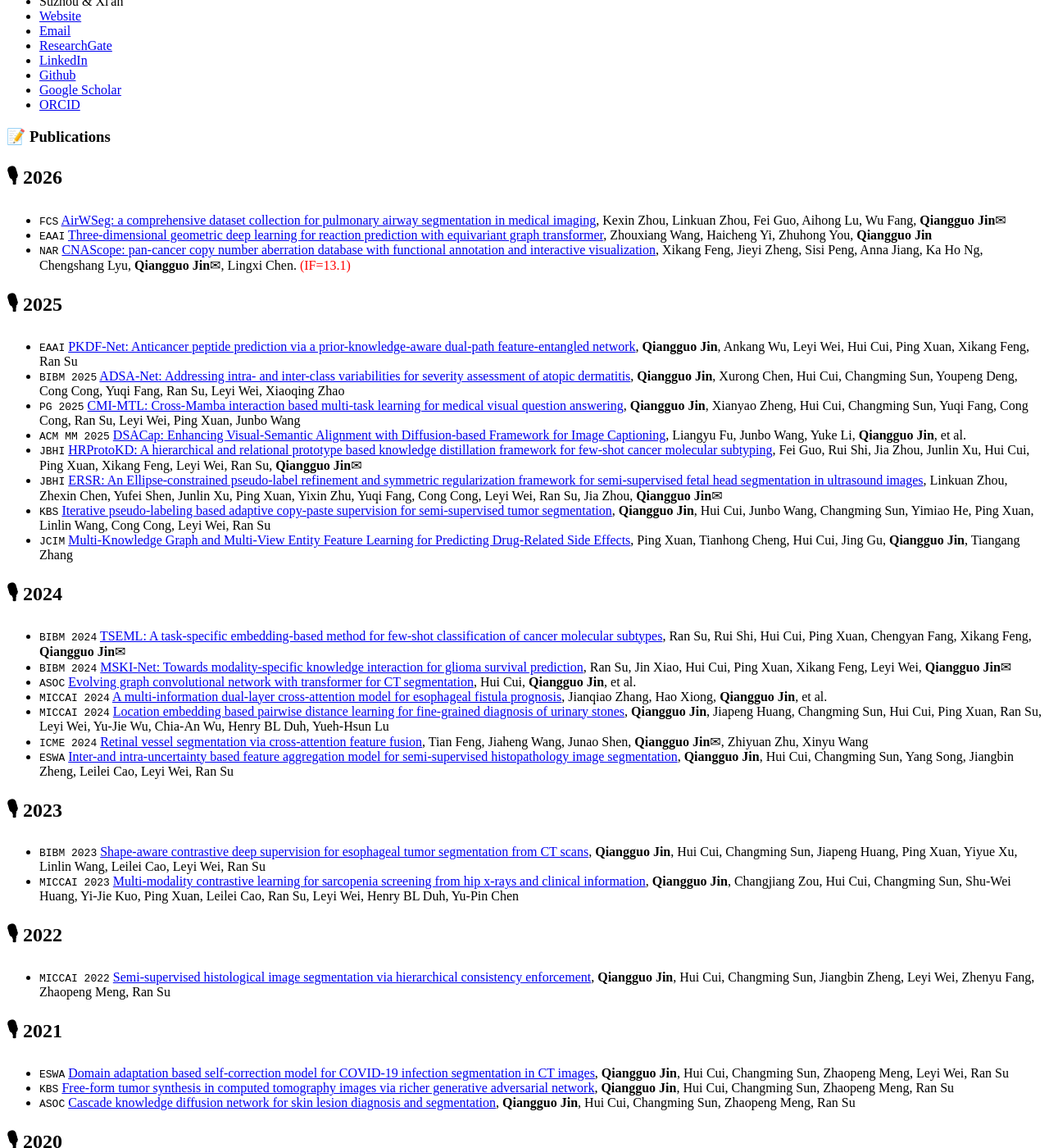
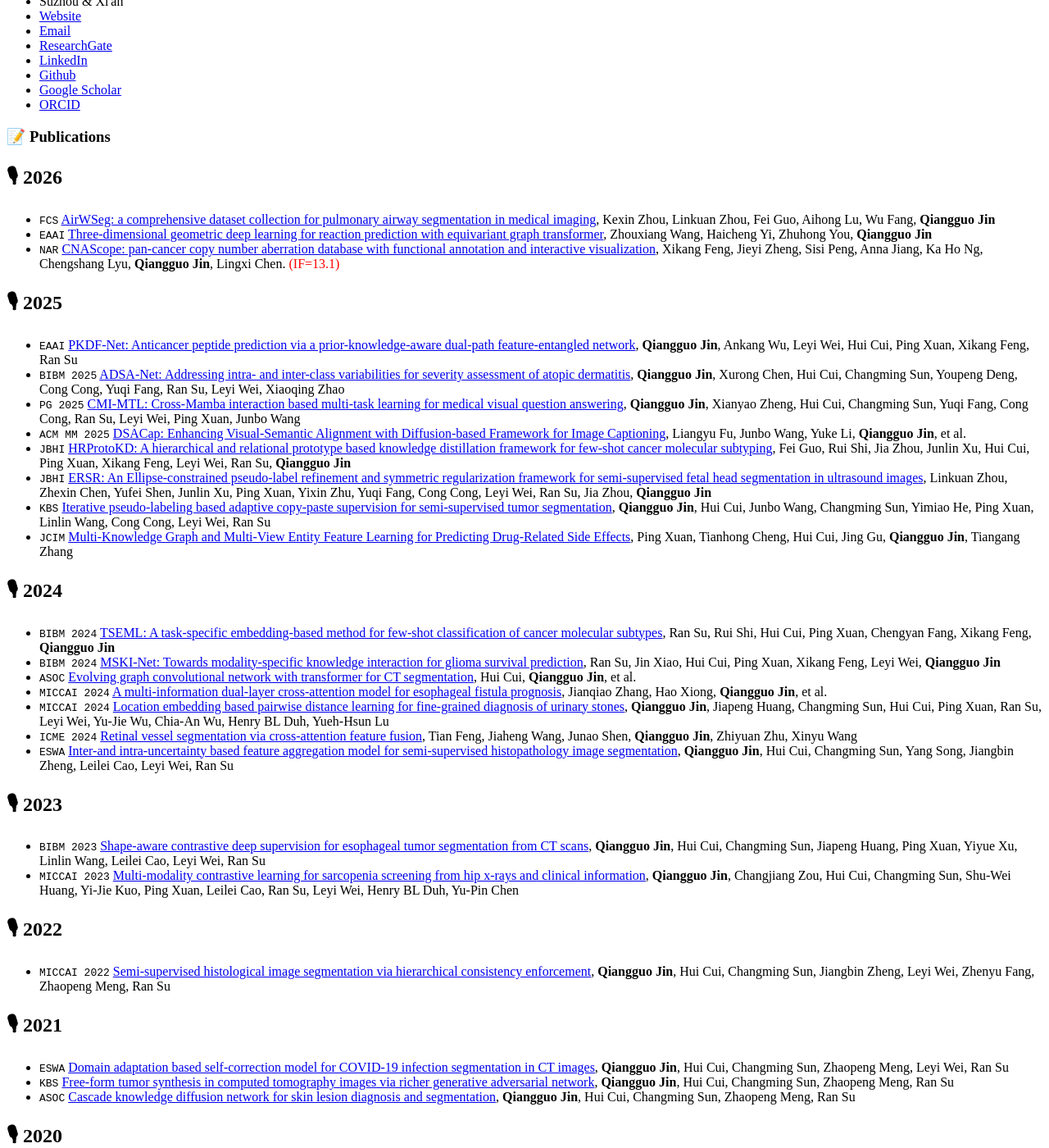
Before and after one commit to qgking/qgking.github.io, a Jekyll site: the page built from _pages/includes/pub.md, in a window 1280 px wide and 1400 px high, scrolled down 606 px. Shown: the whole window at 82% size. Built offline with Jekyll 4.4.1, drawn with Linux system fonts in a browser that asks for light colours; our own code applies the rules of GitHub Pages for plain Markdown files.

Commit message:
update pub

```diff
--- a/_pages/includes/pub.md
+++ b/_pages/includes/pub.md
@@ -1,27 +1,27 @@
 
 # 📝 Publications
 ## 🎙 2026
-- ``FCS`` [AirWSeg: a comprehensive dataset collection for pulmonary airway segmentation in medical imaging](https://link.springer.com/article/10.1007/s11704-025-41308-1), Kexin Zhou, Linkuan Zhou, Fei Guo, Aihong Lu, Wu Fang, **Qiangguo Jin**✉
+- ``FCS`` [AirWSeg: a comprehensive dataset collection for pulmonary airway segmentation in medical imaging](https://link.springer.com/article/10.1007/s11704-025-41308-1), Kexin Zhou, Linkuan Zhou, Fei Guo, Aihong Lu, Wu Fang, **Qiangguo Jin**
 - ``EAAI`` [Three-dimensional geometric deep learning for reaction prediction with equivariant graph transformer](https://www.sciencedirect.com/science/article/pii/S0952197625028817), Zhouxiang Wang, Haicheng Yi, Zhuhong You, **Qiangguo Jin**
-- ``NAR`` [CNAScope: pan-cancer copy number aberration database with functional annotation and interactive visualization](https://academic.oup.com/nar/advance-article-pdf/doi/10.1093/nar/gkaf1242/65405616/gkaf1242.pdf), Xikang Feng, Jieyi Zheng, Sisi Peng, Anna Jiang, Ka Ho Ng, Chengshang Lyu, **Qiangguo Jin**✉, Lingxi Chen. <span style="color:red">(IF=13.1)</span>
+- ``NAR`` [CNAScope: pan-cancer copy number aberration database with functional annotation and interactive visualization](https://academic.oup.com/nar/advance-article-pdf/doi/10.1093/nar/gkaf1242/65405616/gkaf1242.pdf), Xikang Feng, Jieyi Zheng, Sisi Peng, Anna Jiang, Ka Ho Ng, Chengshang Lyu, **Qiangguo Jin**, Lingxi Chen. <span style="color:red">(IF=13.1)</span>
 
 ## 🎙 2025
 - ``EAAI`` [PKDF-Net: Anticancer peptide prediction via a prior-knowledge-aware dual-path feature-entangled network](https://www.sciencedirect.com/science/article/abs/pii/S0952197625017452), **Qiangguo Jin**, Ankang Wu, Leyi Wei, Hui Cui, Ping Xuan, Xikang Feng, Ran Su
 - ``BIBM 2025`` [ADSA-Net: Addressing intra- and inter-class variabilities for severity assessment of atopic dermatitis](https://ieeexplore.ieee.org/abstract/document/11357062), **Qiangguo Jin**, Xurong Chen, Hui Cui, Changming Sun, Youpeng Deng, Cong Cong, Yuqi Fang, Ran Su, Leyi Wei, Xiaoqing Zhao
 - ``PG 2025`` [CMI-MTL: Cross-Mamba interaction based multi-task learning for medical visual question answering](https://arxiv.org/pdf/2511.01357), **Qiangguo Jin**, Xianyao Zheng, Hui Cui, Changming Sun, Yuqi Fang, Cong Cong, Ran Su, Leyi Wei, Ping Xuan, Junbo Wang
 - ``ACM MM 2025`` [DSACap: Enhancing Visual-Semantic Alignment with Diffusion-based Framework for Image Captioning](https://dl.acm.org/doi/epdf/10.1145/3746027.3755156), Liangyu Fu, Junbo Wang, Yuke Li, **Qiangguo Jin**, et al.
-- `JBHI` [HRProtoKD: A hierarchical and relational prototype based knowledge distillation framework for few-shot cancer molecular subtyping](https://ieeexplore.ieee.org/abstract/document/11173262/), Fei Guo, Rui Shi, Jia Zhou, Junlin Xu, Hui Cui, Ping Xuan, Xikang Feng, Leyi Wei, Ran Su, **Qiangguo Jin**✉
-- `JBHI` [ERSR: An Ellipse-constrained pseudo-label refinement and symmetric regularization framework for semi-supervised fetal head segmentation in ultrasound images](https://ieeexplore.ieee.org/abstract/document/11141370/), Linkuan Zhou, Zhexin Chen, Yufei Shen, Junlin Xu, Ping Xuan, Yixin Zhu, Yuqi Fang, Cong Cong, Leyi Wei, Ran Su, Jia Zhou, **Qiangguo Jin**✉
+- `JBHI` [HRProtoKD: A hierarchical and relational prototype based knowledge distillation framework for few-shot cancer molecular subtyping](https://ieeexplore.ieee.org/abstract/document/11173262/), Fei Guo, Rui Shi, Jia Zhou, Junlin Xu, Hui Cui, Ping Xuan, Xikang Feng, Leyi Wei, Ran Su, **Qiangguo Jin**
+- `JBHI` [ERSR: An Ellipse-constrained pseudo-label refinement and symmetric regularization framework for semi-supervised fetal head segmentation in ultrasound images](https://ieeexplore.ieee.org/abstract/document/11141370/), Linkuan Zhou, Zhexin Chen, Yufei Shen, Junlin Xu, Ping Xuan, Yixin Zhu, Yuqi Fang, Cong Cong, Leyi Wei, Ran Su, Jia Zhou, **Qiangguo Jin**
 - `KBS` [Iterative pseudo-labeling based adaptive copy-paste supervision for semi-supervised tumor segmentation](https://www.sciencedirect.com/science/article/pii/S0950705125008317), **Qiangguo Jin**, Hui Cui, Junbo Wang, Changming Sun, Yimiao He, Ping Xuan, Linlin Wang, Cong Cong, Leyi Wei, Ran Su
 - `JCIM` [Multi-Knowledge Graph and Multi-View Entity Feature Learning for Predicting Drug-Related Side Effects](https://pubs.acs.org/doi/abs/10.1021/acs.jcim.5c00136), Ping Xuan, Tianhong Cheng, Hui Cui, Jing Gu, **Qiangguo Jin**, Tiangang Zhang
 
 ## 🎙 2024
-- ``BIBM 2024`` [TSEML: A task-specific embedding-based method for few-shot classification of cancer molecular subtypes](https://ieeexplore.ieee.org/abstract/document/10821940/), Ran Su, Rui Shi, Hui Cui, Ping Xuan, Chengyan Fang, Xikang Feng, **Qiangguo Jin**✉
-- ``BIBM 2024`` [MSKI-Net: Towards modality-specific knowledge interaction for glioma survival prediction](https://ieeexplore.ieee.org/abstract/document/10822476/), Ran Su, Jin Xiao, Hui Cui, Ping Xuan, Xikang Feng, Leyi Wei, **Qiangguo Jin**✉
+- ``BIBM 2024`` [TSEML: A task-specific embedding-based method for few-shot classification of cancer molecular subtypes](https://ieeexplore.ieee.org/abstract/document/10821940/), Ran Su, Rui Shi, Hui Cui, Ping Xuan, Chengyan Fang, Xikang Feng, **Qiangguo Jin**
+- ``BIBM 2024`` [MSKI-Net: Towards modality-specific knowledge interaction for glioma survival prediction](https://ieeexplore.ieee.org/abstract/document/10822476/), Ran Su, Jin Xiao, Hui Cui, Ping Xuan, Xikang Feng, Leyi Wei, **Qiangguo Jin**
 - ``ASOC`` [Evolving graph convolutional network with transformer for CT segmentation](https://www.sciencedirect.com/science/article/pii/S1568494624008433), Hui Cui, **Qiangguo Jin**, et al.
 - ``MICCAI 2024`` [A multi-information dual-layer cross-attention model for esophageal fistula prognosis](https://link.springer.com/chapter/10.1007/978-3-031-72086-4_3), Jianqiao Zhang, Hao Xiong, **Qiangguo Jin**, et al.
 - ``MICCAI 2024`` [Location embedding based pairwise distance learning for fine-grained diagnosis of urinary stones](https://link.springer.com/chapter/10.1007/978-3-031-72120-5_38), **Qiangguo Jin**, Jiapeng Huang, Changming Sun, Hui Cui, Ping Xuan, Ran Su, Leyi Wei, Yu-Jie Wu, Chia-An Wu, Henry BL Duh, Yueh-Hsun Lu
-- ``ICME 2024`` [Retinal vessel segmentation via cross-attention feature fusion](https://ieeexplore.ieee.org/abstract/document/10688098/), Tian Feng, Jiaheng Wang, Junao Shen, **Qiangguo Jin**✉, Zhiyuan Zhu, Xinyu Wang
+- ``ICME 2024`` [Retinal vessel segmentation via cross-attention feature fusion](https://ieeexplore.ieee.org/abstract/document/10688098/), Tian Feng, Jiaheng Wang, Junao Shen, **Qiangguo Jin**, Zhiyuan Zhu, Xinyu Wang
 - ``ESWA`` [Inter-and intra-uncertainty based feature aggregation model for semi-supervised histopathology image segmentation](https://www.sciencedirect.com/science/article/pii/S0957417423025952), **Qiangguo Jin**, Hui Cui, Changming Sun, Yang Song, Jiangbin Zheng, Leilei Cao, Leyi Wei, Ran Su
 
 ## 🎙 2023
```
Also changed, not shown: _pages/includes/news.md (+1 -1 lines).
